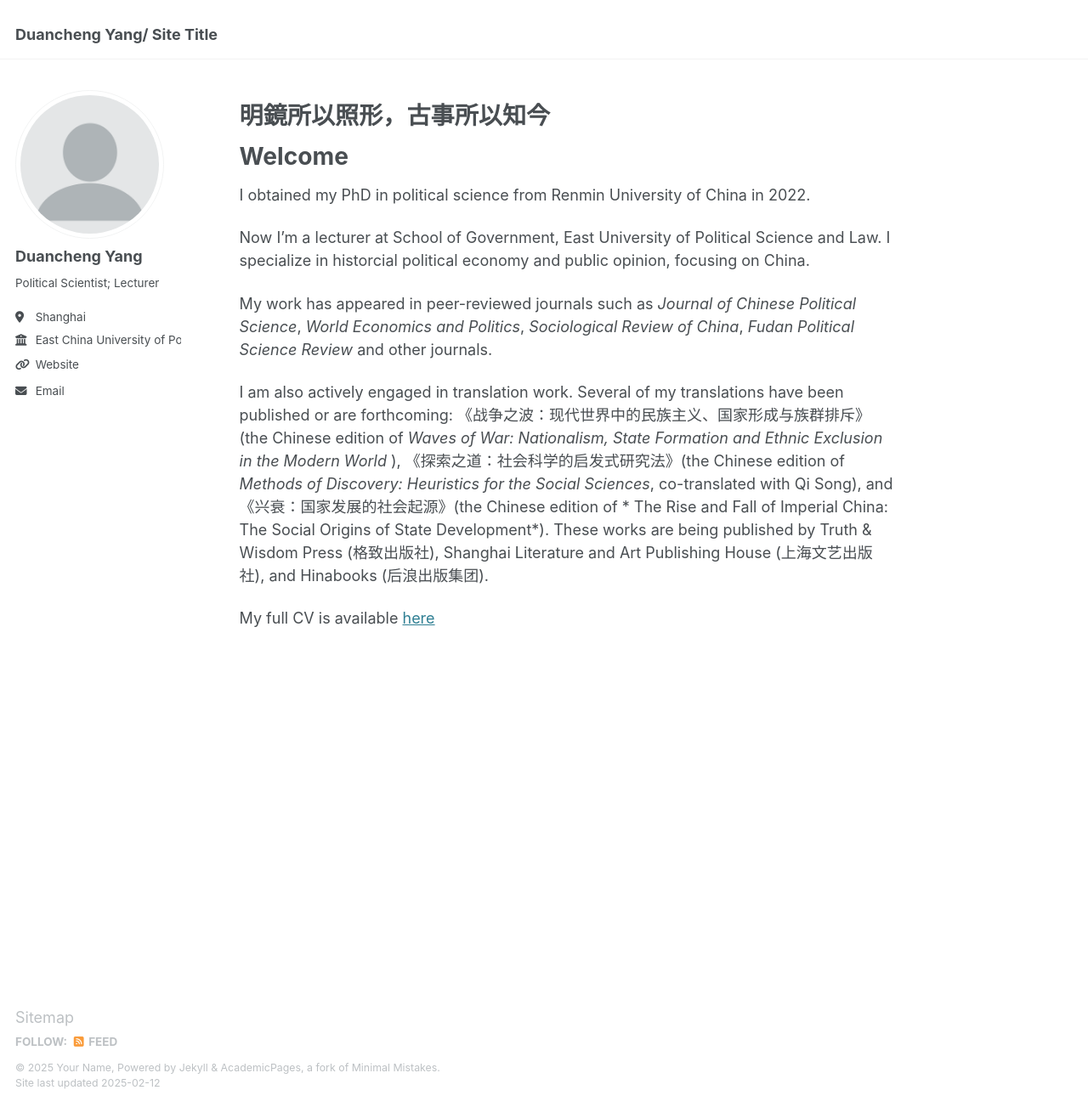
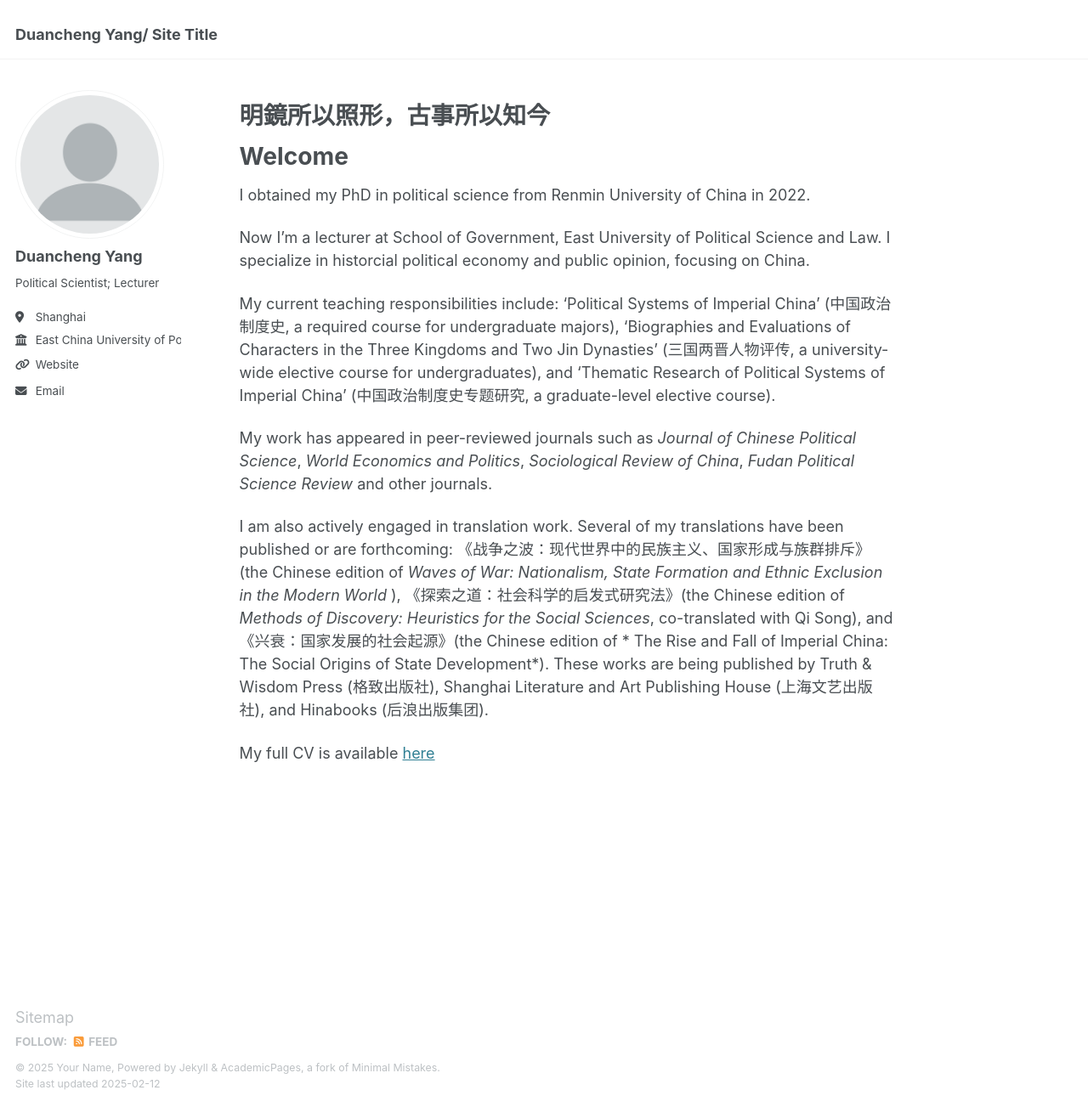
Before and after one commit to DCYeo/dcyeo.github.io, a Jekyll site: the page built from _pages/about.md, in a window 1280 px wide and 1303 px high. Shown: the whole window at 85% size. Built offline with Jekyll 4.4.1, drawn with Linux system fonts in a browser that asks for light colours.

Commit message:
Update about.md

```diff
--- a/_pages/about.md
+++ b/_pages/about.md
@@ -14,6 +14,8 @@ I obtained my PhD in political science from Renmin University of China in 2022.
 
 Now I’m a lecturer at School of Government, East University of Political Science and Law. I specialize in historcial political economy and public opinion, focusing on China.
 
+My current teaching responsibilities include: 'Political Systems of Imperial China' (中国政治制度史, a required course for undergraduate majors), 'Biographies and Evaluations of Characters in the Three Kingdoms and Two Jin Dynasties' (三国两晋人物评传, a university-wide elective course for undergraduates), and 'Thematic Research of Political Systems of Imperial China' (中国政治制度史专题研究, a graduate-level elective course).
+
 My work has appeared in peer-reviewed journals such as *Journal of Chinese Political Science*, *World Economics and Politics*, *Sociological Review of China*, *Fudan Political Science Review* and other journals.
 
 I am also actively engaged in translation work. Several of my translations have been published or are forthcoming: 《战争之波：现代世界中的民族主义、国家形成与族群排斥》(the Chinese edition of *Waves of War: Nationalism, State Formation and Ethnic Exclusion in the Modern World* ), 《探索之道：社会科学的启发式研究法》(the Chinese edition of *Methods of Discovery: Heuristics for the Social Sciences*, co-translated with Qi Song), and 《兴衰：国家发展的社会起源》(the Chinese edition of * The Rise and Fall of Imperial China: The Social Origins of State Development*). These works are being published by Truth & Wisdom Press (格致出版社), Shanghai Literature and Art Publishing House (上海文艺出版社), and Hinabooks (后浪出版集团).
```
